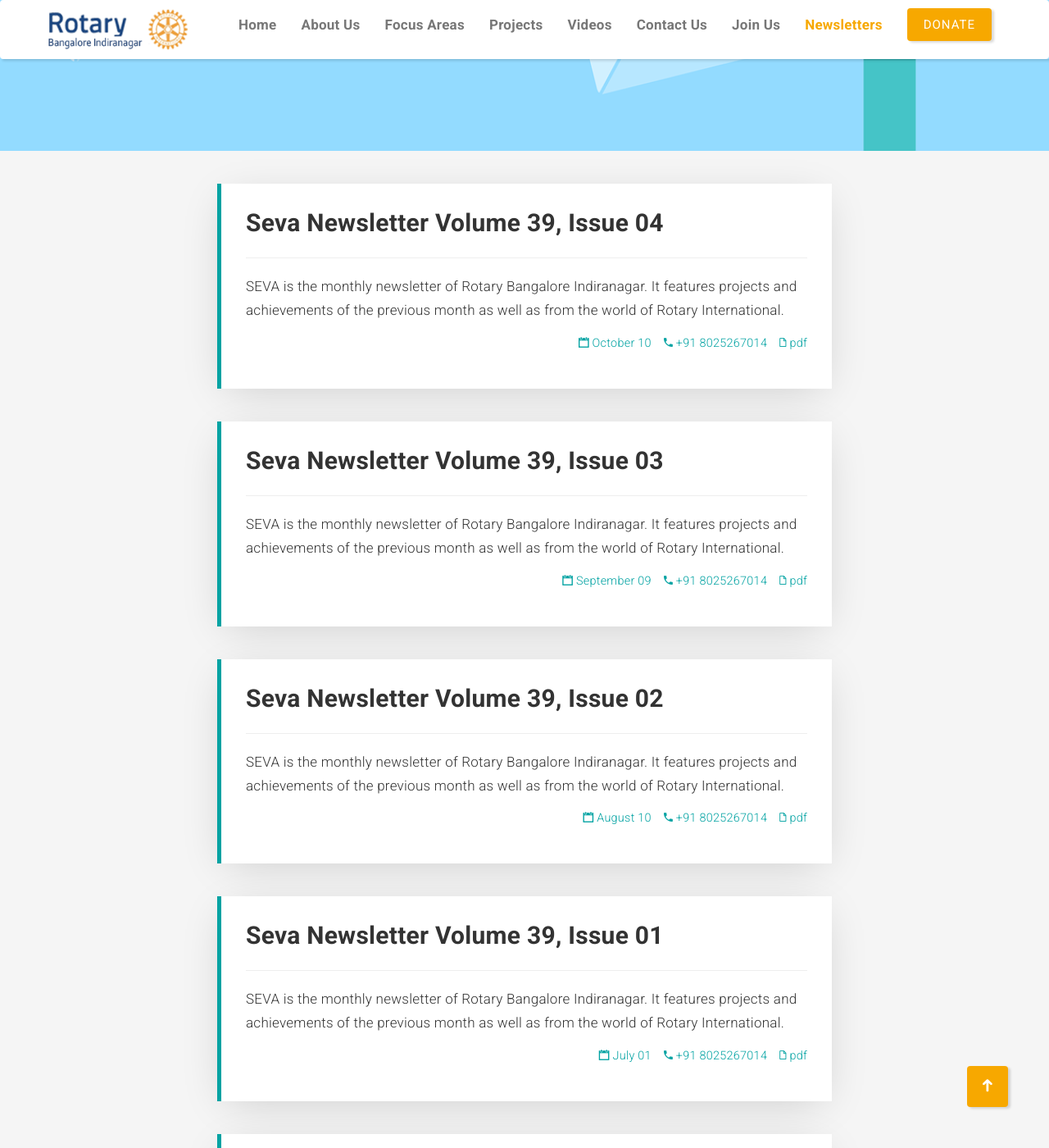
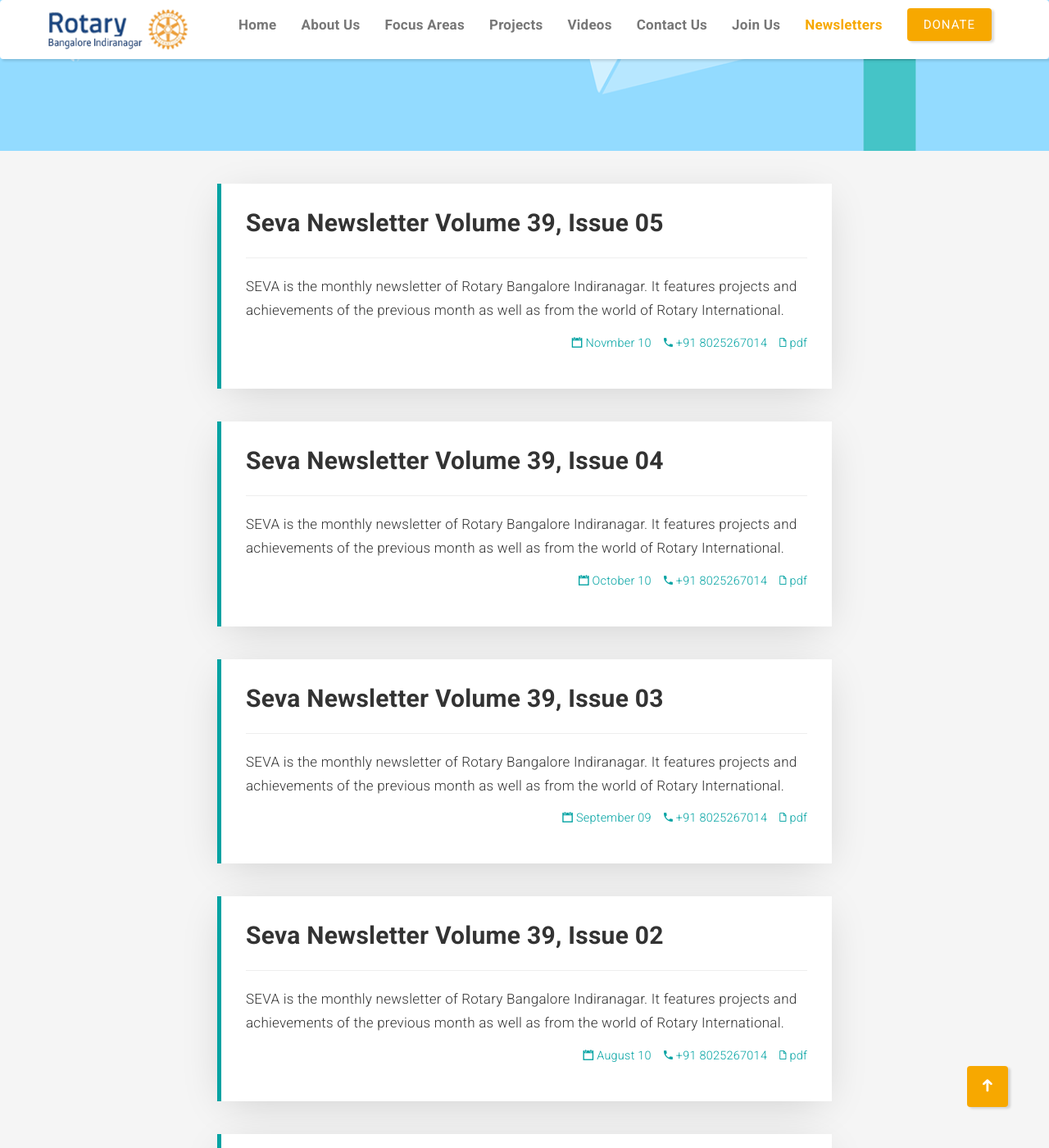
Before and after one commit to sharathdt/rtry, a Jekyll site: the page built from newsletters.html, in a window 1280 px wide and 1400 px high, scrolled down 402 px. Shown: the whole window at 82% size. Built offline with Jekyll 4.4.1, drawn with Linux system fonts in a browser that asks for light colours; some web fonts are replaced.

Commit message:
add new newsletter

```diff
--- a/_data/newsletters.yml
+++ b/_data/newsletters.yml
@@ -134,3 +134,11 @@
   contact: '+91 8025267014'
   id: october-10
   pdf: SEVA-Vol-39-Issue-04.pdf
+
+
+- title: Seva Newsletter Volume 39, Issue 05
+  description: 'SEVA is the monthly newsletter of Rotary Bangalore Indiranagar. It features projects and achievements of the previous month as well as from the world of Rotary International.'
+  date: Novmber 10
+  contact: '+91 8025267014'
+  id: november-10
+  pdf: SEVA-Vol-39-Issue-05.pdf
--- a/_includes/news.html
+++ b/_includes/news.html
@@ -1,4 +1,4 @@
-    <button type="button" class="btn btn-info slide-toggle">NEWS</button>
+<button class="btn btn-info slide-toggle" type="button">NEWS</button>
 <div class="boxed fade in">
 
     <div class="box-inner" role="dialog">
@@ -9,7 +9,9 @@
         <div class="news-body">
             <ul>
                 {% for item in site.data.newsletters reversed %}
-            <li><a class="scroll-link" href="{{site.baseurl}}/newsletters/#{{item.id}}">{{item.title}}</a></li>
+                    <li>
+                        <a class="scroll-link" href="{{site.baseurl}}/newsletters/#{{item.id}}">{{item.title}}</a>
+                    </li>
                 {% endfor %}
 
             </ul>
--- a/_sass/custom.scss
+++ b/_sass/custom.scss
@@ -168,6 +168,8 @@
     }
 }
 .news-body {
+    height: 350px;
+    overflow: auto;
     color: #333;
     padding: 30px;
 }
```
Also changed, not shown: 1 other file. Lines whose indentation alone changed are shown as unchanged.
